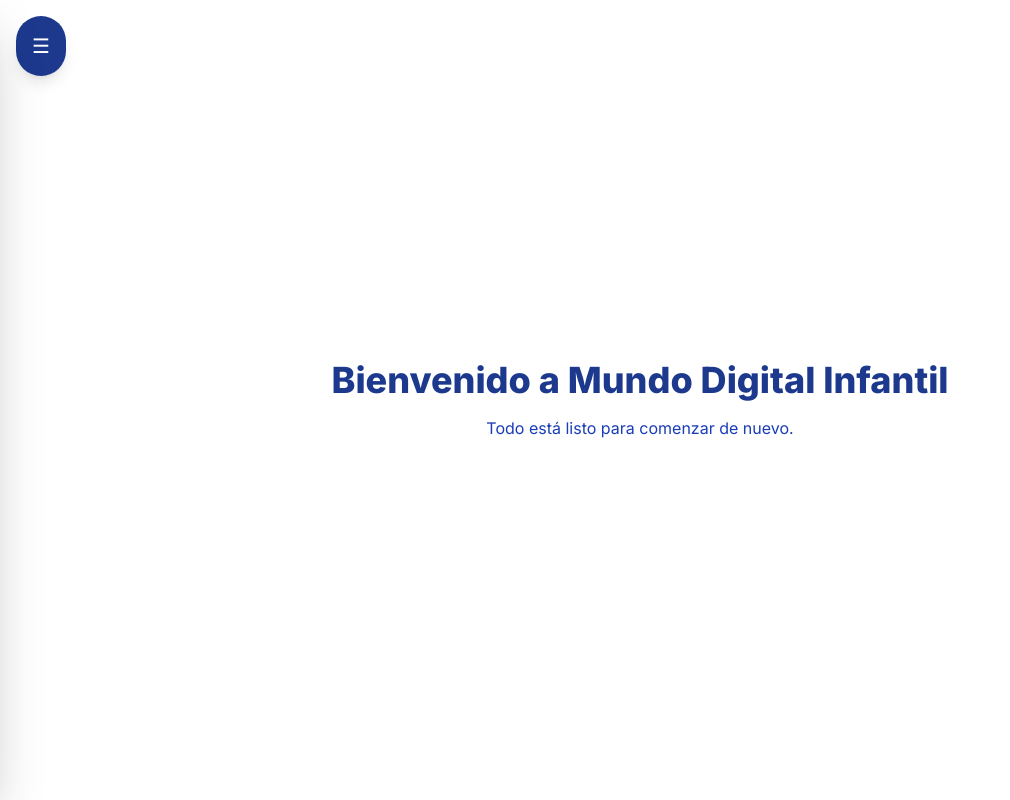
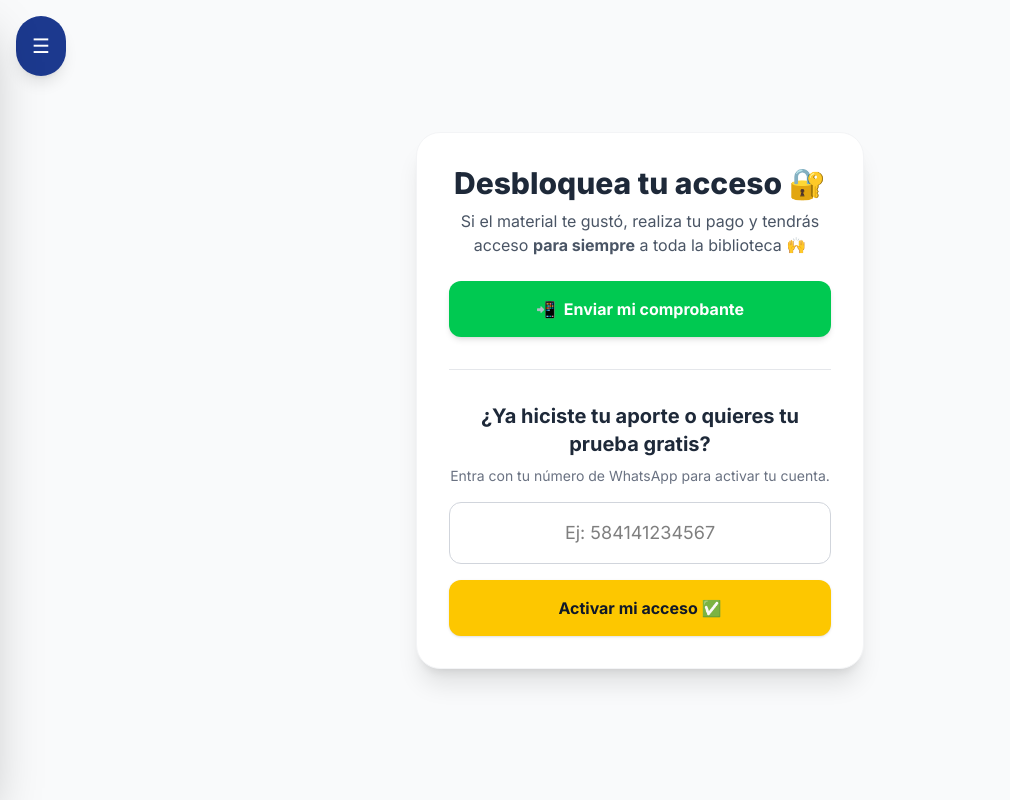
Before and after one commit to fernanda21velasquez1990-lgtm/mi-plataforma-infantil, a Next.js app: page / in a window 1280 px wide. Shown: the whole page, without its empty margins (0-1010 px from the left). Built offline with nearby package versions, Linux system fonts and the light colour scheme.

Commit message:
moviendo el login a la pagina principal

```diff
--- a/app/page.tsx
+++ b/app/page.tsx
@@ -1,12 +1,116 @@
-export default function Inicio() {
+"use client";
+import { useState } from "react";
+import { useRouter } from "next/navigation";
+
+export default function Acceso() {
+  const [telefono, setTelefono] = useState("");
+  const [mensaje, setMensaje] = useState("");
+  const [cargando, setCargando] = useState(false);
+  const router = useRouter();
+
+  const verificarAcceso = async () => {
+    if (!telefono) {
+      setMensaje("⚠️ Por favor ingresa un número.");
+      return;
+    }
+
+    setCargando(true);
+    setMensaje("Buscando en la base de datos...");
+
+    // 🔴 RECUERDA CAMBIAR ESTO POR EL NUEVO ENLACE DEL SCRIPT DE "USUARIOS"
+    const urlGoogleScript = "https://script.google.com/macros/s/AKfycbyOVBJe4VD3a3q8X8SFfhDfrgiaTJWiOFOkjOQ6LUlq-9-5mlaYIdzYWBUUCxp6HPX7gA/exec";
+
+    try {
+      // Nota: Cambié ?telefono a ?whatsapp para que coincida con el script que programamos
+      const respuesta = await fetch(`${urlGoogleScript}?whatsapp=${telefono}`);
+      const datos = await respuesta.json();
+
+      if (datos.encontrado) {
+        if (datos.estado === "pagado") {
+          setMensaje("✅ ¡Acceso VIP concedido! Abriendo biblioteca...");
+          localStorage.setItem("accesoVIP", "true");
+          setTimeout(() => {
+            router.push("/biblioteca");
+          }, 1500);
+
+        } else if (datos.estado === "prueba") {
+          // Calculamos si la hora de prueba ya pasó
+          const ahora = new Date().getTime();
+          const limite = datos.inicioPrueba + (60 * 60 * 1000); // 1 hora
+
+          if (ahora > limite) {
+            setMensaje("⏳ Tu hora de prueba ha finalizado. ¡Realiza tu aporte para continuar!");
+          } else {
+            setMensaje("⏱️ Acceso de prueba validado. Entrando...");
+            // Guardamos el límite de tiempo en el navegador para usarlo en otras páginas
+            localStorage.setItem("limitePrueba", limite.toString());
+            setTimeout(() => {
+              router.push("/biblioteca");
+            }, 1500);
+          }
+        }
+      } else {
+        setMensaje("❌ Número no encontrado. ¿Ya enviaste tu comprobante?");
+      }
+    } catch (error) {
+      setMensaje("⚠️ Hubo un error de conexión. Intenta de nuevo.");
+    }
+
+    setCargando(false);
+  };
+
   return (
-    <main className="flex min-h-screen flex-col items-center justify-center p-6 text-center">
-      <h1 className="text-4xl font-extrabold text-blue-900">
-        Bienvenido a Mundo Digital Infantil
-      </h1>
-      <p className="text-blue-800 mt-4">
-        Todo está listo para comenzar de nuevo.
-      </p>
+    <main className="flex min-h-screen flex-col items-center justify-center bg-gray-50 p-6">
+      <div className="bg-white p-8 rounded-3xl shadow-xl max-w-md w-full text-center border border-gray-100">
+
+        <h1 className="text-3xl font-extrabold text-gray-800 mb-2">
+          Desbloquea tu acceso 🔐
+        </h1>
+        <p className="text-gray-600 mb-6">
+          Si el material te gustó, realiza tu pago y tendrás acceso <b>para siempre</b> a toda la biblioteca 🙌
+        </p>
+
+        <a
+          href="https://wa.me/584144895281?text=Hola,%20quiero%20hacer%20mi%20aporte%20para%20la%20plataforma"
+          target="_blank"
+          rel="noopener noreferrer"
+          className="flex items-center justify-center gap-2 w-full bg-green-500 hover:bg-green-600 text-white font-bold py-4 px-4 rounded-xl mb-8 transition-transform transform hover:scale-105 shadow-md"
+        >
+          <span>📲</span> Enviar mi comprobante
+        </a>
+
+        <div className="w-full h-px bg-gray-200 mb-8"></div>
+
+        <h2 className="text-xl font-bold text-gray-800 mb-2">
+          ¿Ya hiciste tu aporte o quieres tu prueba gratis?
+        </h2>
+        <p className="text-sm text-gray-500 mb-4">
+          Entra con tu número de WhatsApp para activar tu cuenta.
+        </p>
+
+        <input
+          type="tel"
+          placeholder="Ej: 584141234567"
+          value={telefono}
+          onChange={(e) => setTelefono(e.target.value)}
+          className="w-full p-4 border border-gray-300 rounded-xl mb-4 focus:outline-none focus:ring-2 focus:ring-yellow-400 text-center text-lg"
+        />
+
+        <button
+          onClick={verificarAcceso}
+          disabled={cargando}
+          className="w-full bg-yellow-400 hover:bg-yellow-500 text-gray-900 font-bold py-4 rounded-xl transition-colors shadow-sm disabled:opacity-50"
+        >
+          {cargando ? "Cargando..." : "Activar mi acceso ✅"}
+        </button>
+
+        {mensaje && (
+          <p className={`mt-4 font-bold ${mensaje.includes("❌") || mensaje.includes("⏳") ? "text-red-500" : "text-gray-700"}`}>
+            {mensaje}
+          </p>
+        )}
+
+      </div>
     </main>
   );
 }
```
